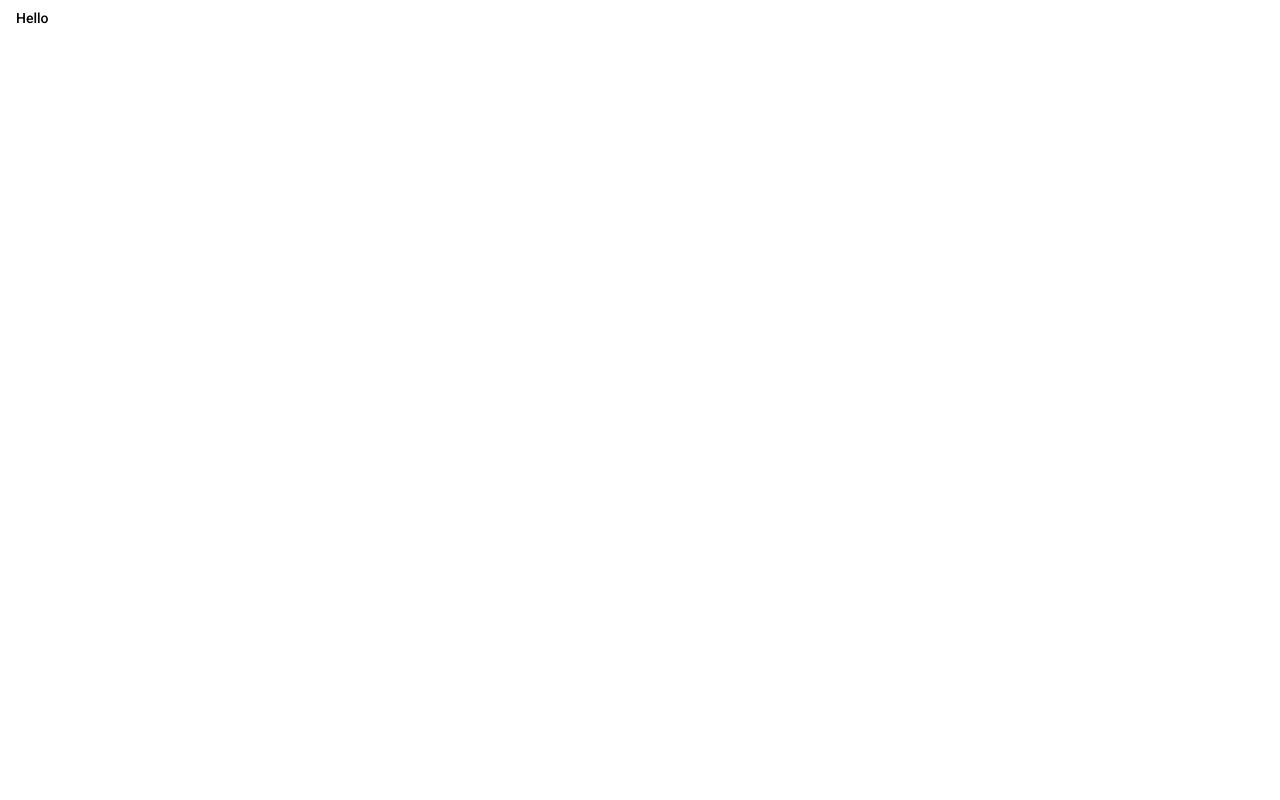
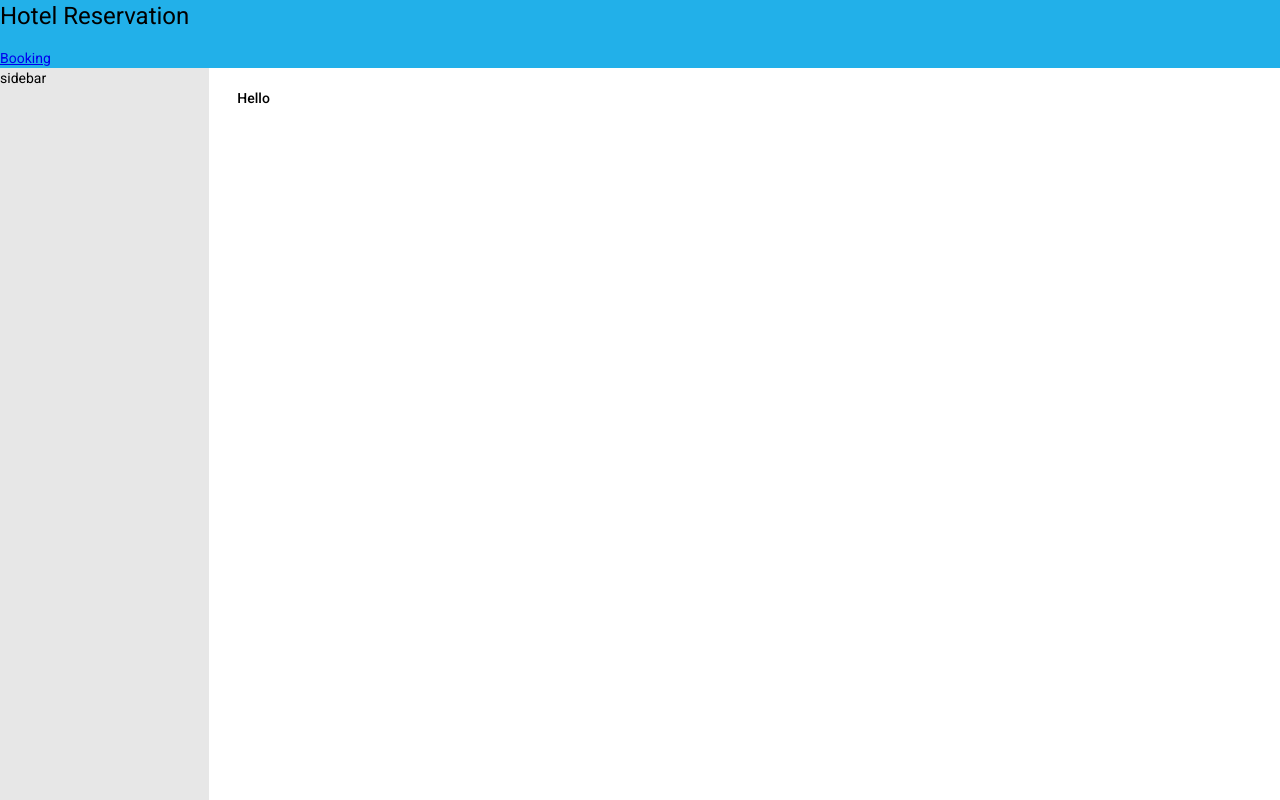
Before and after one commit to Areathy/angular-material, an Angular app: page /booking in a window 1280 px wide. Before the commit this address led to /. Built offline with nearby package versions, Linux system fonts and the light colour scheme.

Commit message:
Basic UI

```diff
--- a/src/app/app-routing.module.ts
+++ b/src/app/app-routing.module.ts
@@ -1,7 +1,10 @@
 import { NgModule } from '@angular/core';
 import { RouterModule, Routes } from '@angular/router';
+import { ComponentsBookingComponent } from './components-booking/components-booking.component';
 
-const routes: Routes = [];
+const routes: Routes = [
+  { path: "booking", component: ComponentsBookingComponent }
+];
 
 @NgModule({
   imports: [RouterModule.forRoot(routes)],
--- a/src/app/app.component.html
+++ b/src/app/app.component.html
@@ -1 +1,12 @@
-<button mat-button>Hello</button>
+<div class="root">
+    <nav class="nav">
+      <h1>Hotel Reservation</h1>
+      <a [routerLink]="[ '/booking' ]">Booking</a>
+    </nav>
+    <div class="container">
+      <div class="sidebar">sidebar</div>
+      <main class="main">
+        <router-outlet></router-outlet>
+      </main>
+    </div>
+  </div>
--- /dev/null
+++ b/src/app/components-booking/components-booking.component.html
@@ -0,0 +1 @@
+<button mat-button>Hello</button>
--- /dev/null
+++ b/src/app/components-booking/components-booking.component.ts
@@ -0,0 +1,15 @@
+import { Component, OnInit } from '@angular/core';
+
+@Component({
+  selector: 'app-components-booking',
+  templateUrl: './components-booking.component.html',
+  styleUrls: ['./components-booking.component.css']
+})
+export class ComponentsBookingComponent implements OnInit {
+
+  constructor() { }
+
+  ngOnInit(): void {
+  }
+
+}
--- /dev/null
+++ b/src/app/material/material.module.ts
@@ -0,0 +1,12 @@
+import { NgModule } from '@angular/core';
+import { MatButtonModule } from "@angular/material/button";
+
+const MaterialComponents = [
+  MatButtonModule
+];
+
+@NgModule({
+  imports: [MaterialComponents],
+  exports: [MaterialComponents]
+})
+export class MaterialModule { }
--- a/src/styles.css
+++ b/src/styles.css
@@ -2,3 +2,73 @@
 
 html, body { height: 100%; }
 body { margin: 0; font-family: Roboto, "Helvetica Neue", sans-serif; }
+
+.root
+{
+  display: flex;
+  flex-direction: column;
+  height: 100vh;
+}
+
+.nav
+{
+  background-color: #22b0e9;
+  box-shadow: 0px 3px 2px 2px #000000;
+  flex: 1;
+}
+
+.container
+{
+  display: flex;
+  flex-direction: row;
+  flex: 11;
+}
+
+.sidebar
+{
+  background-color: #e7e7e7;
+  flex: 2;
+}
+
+.main
+{
+  background-color: #ffffff;
+  flex: 10;
+  padding: 12px;
+}
+
+.flex
+{
+  display: flex;
+}
+
+.flex>*
+{
+  flex: 1;
+  margin: 5px;
+}
+
+.mr
+{
+  margin-right: 6px !important;
+}
+
+.ml
+{
+  margin-left: 6px !important;
+}
+
+.mb
+{
+  margin-bottom: 6px !important;
+}
+
+.mt
+{
+  margin-top: 6px !important;
+}
+
+.w-100
+{
+  width: 100%;
+}
```
Also changed, not shown: src/app/app.module.ts (+5 -4 lines), src/app/components-booking/components-booking.component.css (added), 1 other file (tests, documents, lock files or other folders).
